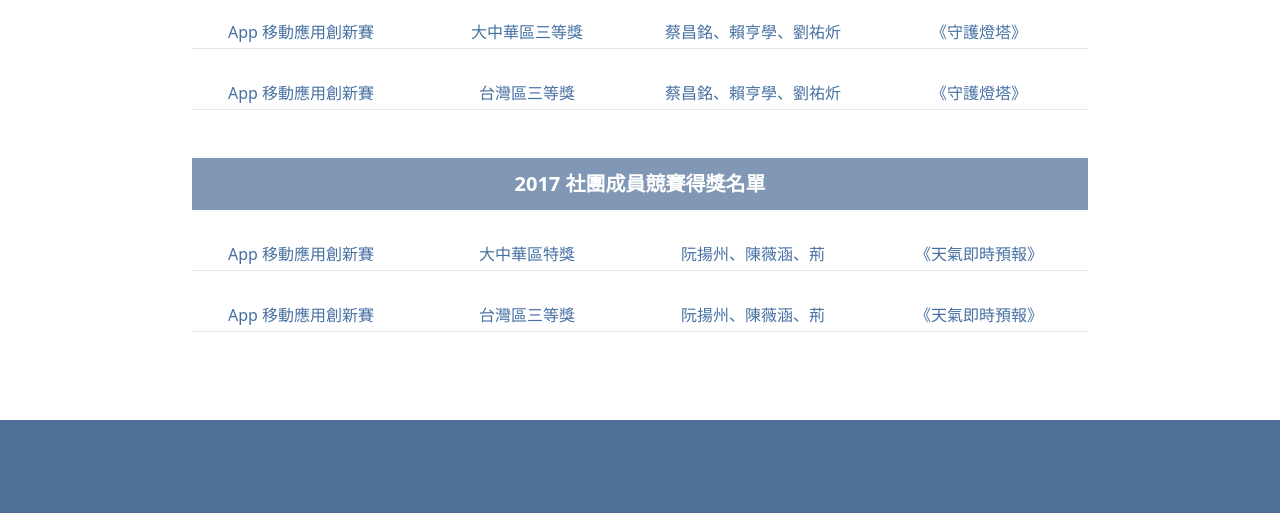
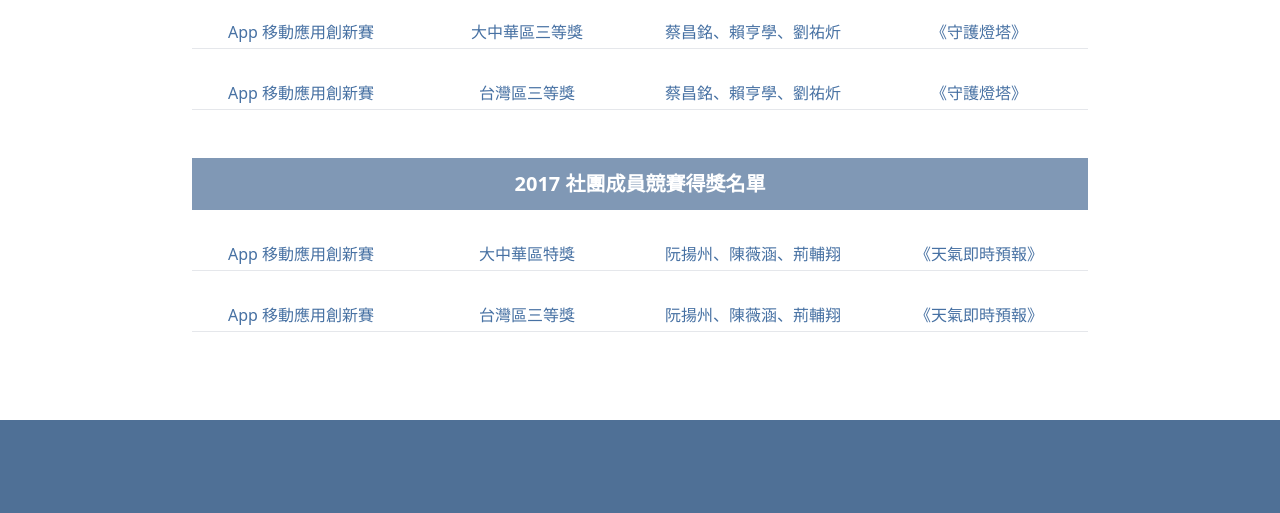
Before and after one commit to FCU-iOSClub/Website2022, a Gatsby site: page /contest in a window 1280 px wide. Shown: the part 1743-2256 px from the top of the page. Built offline with nearby package versions, Linux system fonts and the light colour scheme; Gatsby itself is replaced by a stand-in of ours.

Commit message:
Fix 2017 contest name

```diff
--- a/src/pages/contest.js
+++ b/src/pages/contest.js
@@ -52,12 +52,7 @@ const contestData = [
         "潘柏嘉、王世堯、廖清筆",
         "《健康寶寶》",
       ],
-      [
-        "App 移動應用創新賽",
-        "台灣區三等獎",
-        "林楷祐、張仁維",
-        "《Healtheat》",
-      ],
+      ["App 移動應用創新賽", "台灣區三等獎", "林楷祐、張仁維", "《Healtheat》"],
     ],
   },
   {
@@ -161,13 +156,13 @@ const contestData = [
       [
         "App 移動應用創新賽",
         "大中華區特獎",
-        "阮揚州、陳薇涵、荊",
+        "阮揚州、陳薇涵、荊輔翔",
         "《天氣即時預報》",
       ],
       [
         "App 移動應用創新賽",
         "台灣區三等獎",
-        "阮揚州、陳薇涵、荊",
+        "阮揚州、陳薇涵、荊輔翔",
         "《天氣即時預報》",
       ],
     ],
```
